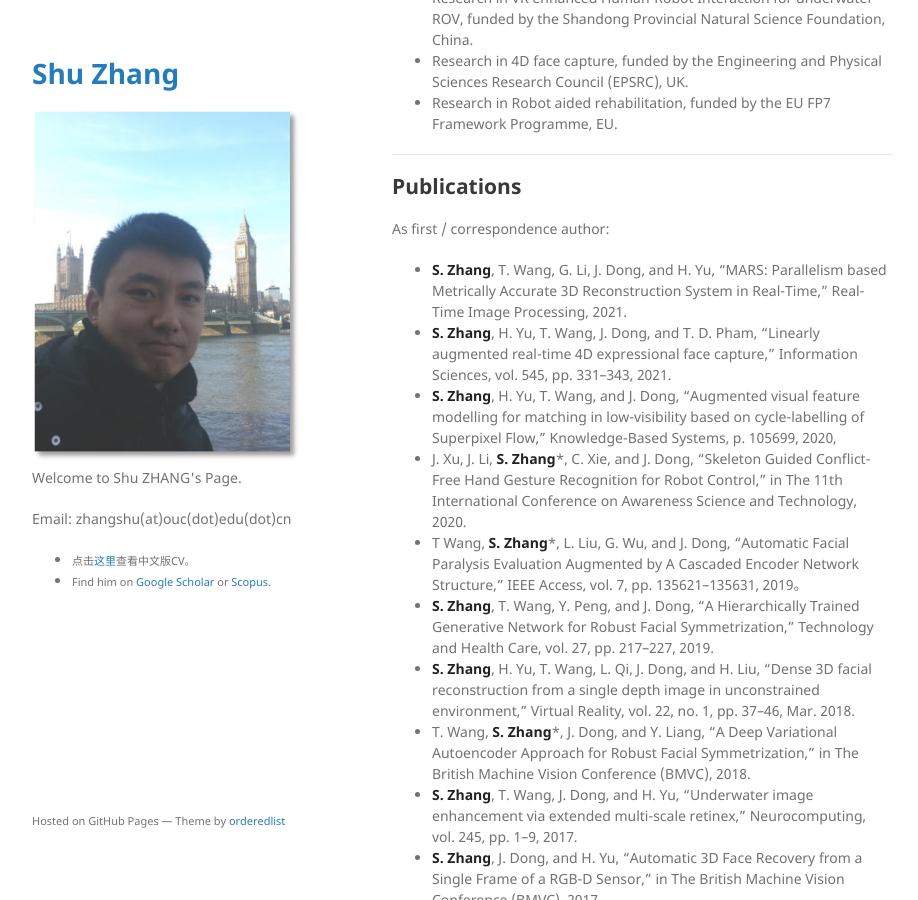
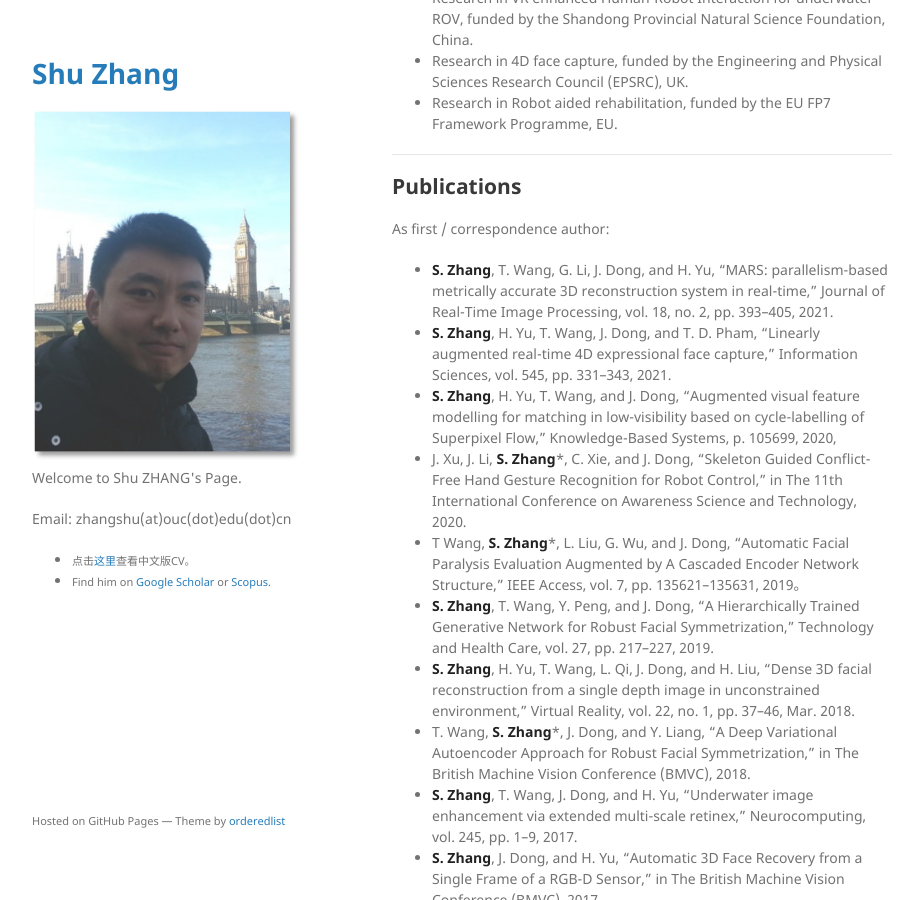
Before and after one commit to jackyspeed/aboutzhangshu, a Jekyll site: the page built from index.md, in a window 1280 px wide and 900 px high, scrolled down 1229 px. Shown: the whole window, without its empty margins (178-1096 px from the left). Built offline with Jekyll 4.4.1, drawn with Linux system fonts in a browser that asks for light colours; our own code applies the rules of GitHub Pages for plain Markdown files.

Commit message:
Update index.md

```diff
--- a/index.md
+++ b/index.md
@@ -58,7 +58,7 @@ As participant:
 
 As first / correspondence author:
 
-- **S. Zhang**, T. Wang, G. Li, J. Dong, and H. Yu, "MARS: Parallelism based Metrically Accurate 3D Reconstruction System in Real-Time," Real-Time Image Processing, 2021.
+- **S. Zhang**, T. Wang, G. Li, J. Dong, and H. Yu, “MARS: parallelism-based metrically accurate 3D reconstruction system in real-time,” Journal of Real-Time Image Processing, vol. 18, no. 2, pp. 393–405, 2021.
 - **S. Zhang**, H. Yu, T. Wang, J. Dong, and T. D. Pham, “Linearly augmented real-time 4D expressional face capture,” Information Sciences, vol. 545, pp. 331–343, 2021.
 - **S. Zhang**, H. Yu, T. Wang, and J. Dong, “Augmented visual feature modelling for matching in low-visibility based on cycle-labelling of Superpixel Flow,” Knowledge-Based Systems, p. 105699, 2020,
 - J. Xu, J. Li, **S. Zhang***, C. Xie, and J. Dong, “Skeleton Guided Conflict-Free Hand Gesture Recognition for Robot Control,” in The 11th International Conference on Awareness Science and Technology, 2020.
```
